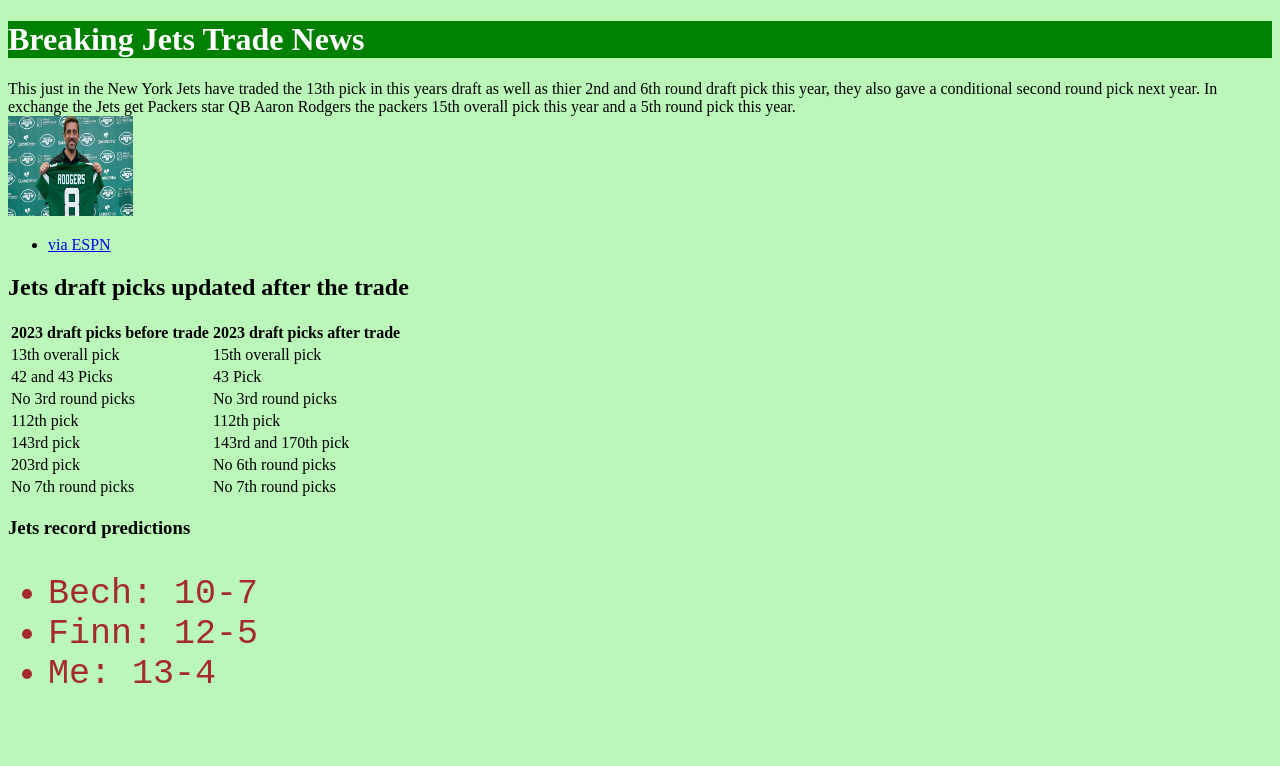
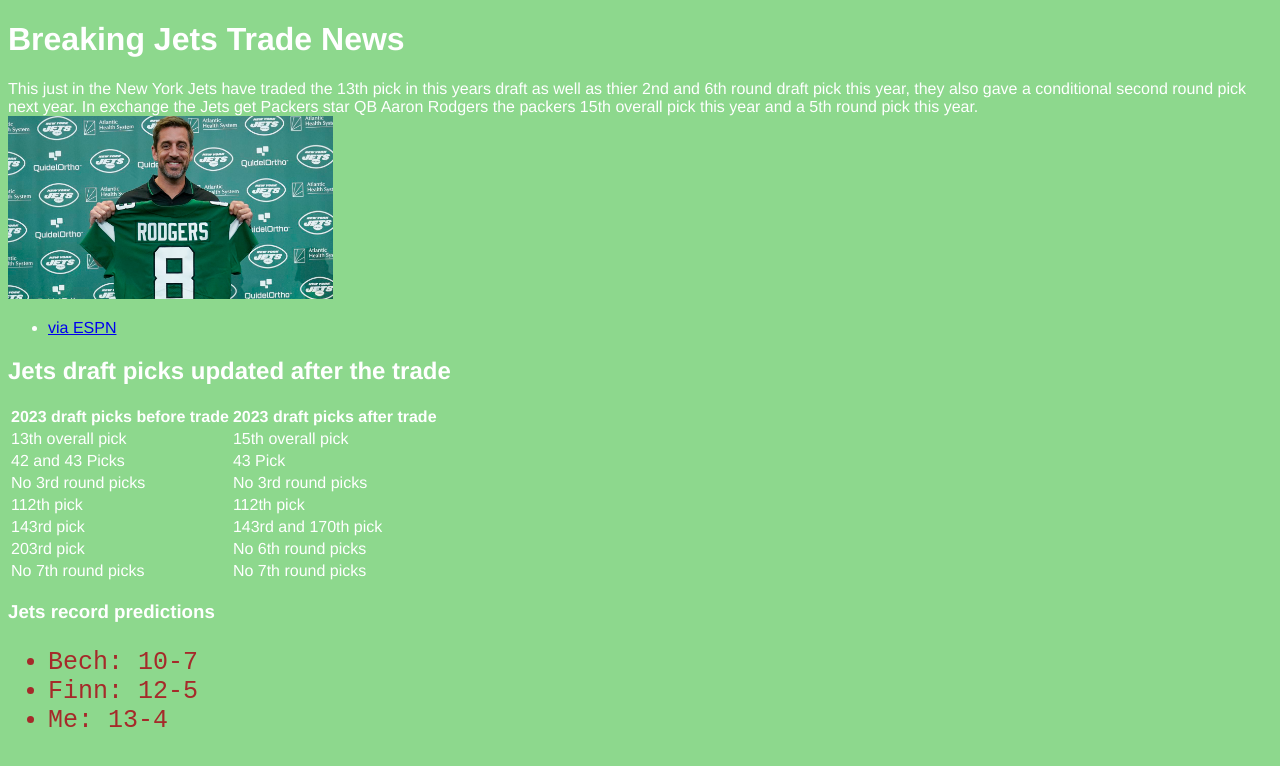
Before and after one commit to Cmost91/Cmost91.github.io, a plain HTML site: page index.html in a window 1280 px wide. Drawn offline with Linux system fonts and the light colour scheme.

Commit message:
Update style.css

```diff
--- a/style.css
+++ b/style.css
@@ -1,17 +1,18 @@
 
-    body{
-        background-color:rgb(186, 247, 185);
-        color:white
-        font-family: "Helvetica", sans-serif;
+body {
+        background-color:#8dd88d;
+        color:white;
+        font-family:"Helvetica", sans-serif;
     }
-    .header{
-        background-color:green;
+
+#header{
+        background-color:black;
         color:white;
+
     }
     #rodgers-pic{
-        padding right:25em;
-        height:100px;
-        width:125px;
+        padding right:25px;
+        width:325px;
 
     }
     .big-piece{
@@ -31,6 +32,5 @@
     .records{
         font-family: monospace;
         color:brown;
-        align:right;
-        font-size:35px;
-}
+        font-size:25px;
+    }
```
